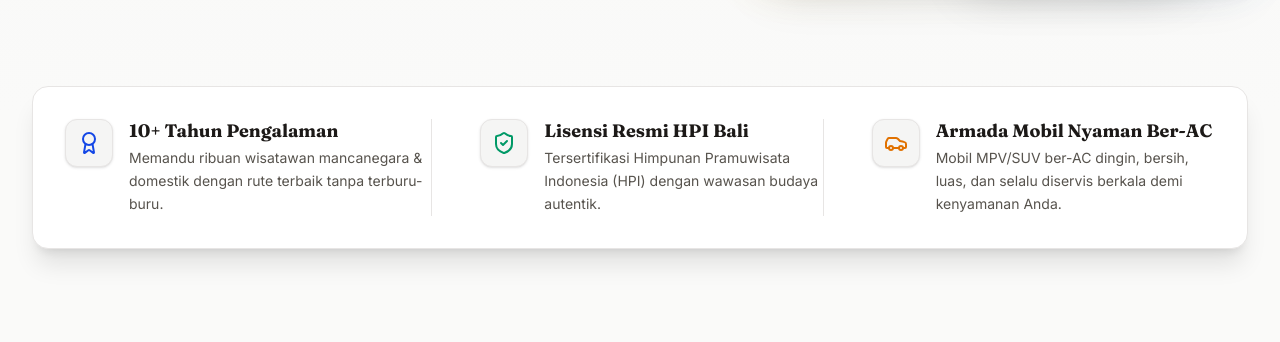
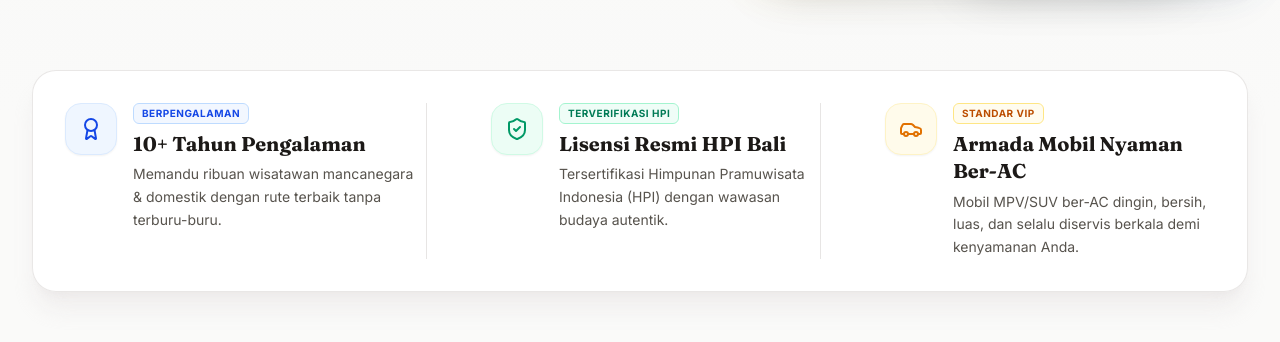
Before and after one commit to sumestawsome/gedebaliguide, a Next.js app: page / in a window 1280 px wide. Shown: the part 805-1147 px from the top of the page. Built offline with nearby package versions, Linux system fonts and the light colour scheme.

Commit message:
feat(beranda): buat bar kepercayaan pengalaman lisensi armada

```diff
--- a/src/components/home/TrustBar.tsx
+++ b/src/components/home/TrustBar.tsx
@@ -1,43 +1,87 @@
+"use client";
+
 import React from "react";
-import { Award, ShieldCheck, Car } from "lucide-react";
+import { Award, ShieldCheck, Car, Sparkles, Check } from "lucide-react";
+import { motion } from "framer-motion";
 import { mockTrustItems } from "@/data/mock-data";
 
 export default function TrustBar() {
-  const getIcon = (iconName: string) => {
+  const getIconConfig = (iconName: string) => {
     switch (iconName) {
       case "Award":
-        return <Award className="h-6 w-6 text-blue-700" />;
+        return {
+          icon: <Award className="h-6 w-6 text-blue-700" />,
+          bgColor: "bg-blue-50 border-blue-100",
+          tag: "Berpengalaman",
+          tagColor: "text-blue-700 bg-blue-50/80 border-blue-200",
+        };
       case "ShieldCheck":
-        return <ShieldCheck className="h-6 w-6 text-emerald-600" />;
+        return {
+          icon: <ShieldCheck className="h-6 w-6 text-emerald-600" />,
+          bgColor: "bg-emerald-50 border-emerald-100",
+          tag: "Terverifikasi HPI",
+          tagColor: "text-emerald-700 bg-emerald-50/80 border-emerald-200",
+        };
       case "Car":
-        return <Car className="h-6 w-6 text-amber-600" />;
+        return {
+          icon: <Car className="h-6 w-6 text-amber-600" />,
+          bgColor: "bg-amber-50 border-amber-100",
+          tag: "Standar VIP",
+          tagColor: "text-amber-700 bg-amber-50/80 border-amber-200",
+        };
       default:
-        return <ShieldCheck className="h-6 w-6 text-blue-700" />;
+        return {
+          icon: <ShieldCheck className="h-6 w-6 text-blue-700" />,
+          bgColor: "bg-stone-50 border-stone-100",
+          tag: "Jaminan Kualitas",
+          tagColor: "text-stone-700 bg-stone-50 border-stone-200",
+        };
     }
   };
 
   return (
-    <section className="relative z-10 -mt-4 sm:-mt-6 mx-auto max-w-7xl px-4 sm:px-6 lg:px-8">
-      <div className="rounded-2xl border border-stone-200 bg-white p-6 shadow-xl sm:p-8">
-        <div className="grid grid-cols-1 md:grid-cols-3 gap-6 divide-y md:divide-y-0 md:divide-x divide-stone-200">
-          {mockTrustItems.map((item, idx) => (
+    <section className="relative z-20 -mt-6 sm:-mt-10 mx-auto max-w-7xl px-4 sm:px-6 lg:px-8">
+      <div className="rounded-3xl border border-stone-200/90 bg-white/95 p-6 sm:p-8 shadow-xl shadow-stone-200/60 backdrop-blur-md">
+        <div className="grid grid-cols-1 md:grid-cols-3 gap-6 md:gap-8 divide-y md:divide-y-0 md:divide-x divide-stone-200">
+          {mockTrustItems.map((item, idx) => {
+            const config = getIconConfig(item.icon);
+            return (
+              <motion.div
+                key={item.id}
+                whileHover={{ y: -3 }}
+                transition={{ duration: 0.2 }}
+                className={`flex flex-col sm:flex-row items-start gap-4 ${
+                  idx > 0 ? "pt-6 md:pt-0 md:pl-8" : ""
+                }`}
+              >
+                {/* Icon Box */}
                 <div
-              key={item.id}
-              className={`flex items-start gap-4 ${idx > 0 ? "pt-6 md:pt-0 md:pl-6" : ""}`}
+                  className={`flex h-13 w-13 shrink-0 items-center justify-center rounded-2xl border p-3 shadow-xs ${config.bgColor}`}
                 >
-              <div className="flex h-12 w-12 shrink-0 items-center justify-center rounded-xl bg-stone-100 border border-stone-200 shadow-sm">
-                {getIcon(item.icon)}
+                  {config.icon}
                 </div>
-              <div className="space-y-1">
-                <h3 className="font-serif text-lg font-bold text-stone-900 leading-snug">
+
+                {/* Text Content */}
+                <div className="space-y-1.5 min-w-0 flex-1">
+                  <div className="flex items-center gap-2">
+                    <span
+                      className={`inline-flex items-center rounded-md border px-2 py-0.5 text-[10px] font-bold uppercase tracking-wider ${config.tagColor}`}
+                    >
+                      {config.tag}
+                    </span>
+                  </div>
+
+                  <h3 className="font-serif text-lg sm:text-xl font-bold text-stone-900 leading-snug">
                     {item.title}
                   </h3>
-                <p className="text-sm text-stone-600 leading-relaxed">
+
+                  <p className="text-xs sm:text-sm text-stone-600 leading-relaxed">
                     {item.description}
                   </p>
                 </div>
-            </div>
-          ))}
+              </motion.div>
+            );
+          })}
         </div>
       </div>
     </section>
```
Also changed, not shown: .ngodingpakeai/pending.json. Lines whose indentation alone changed are shown as unchanged.
